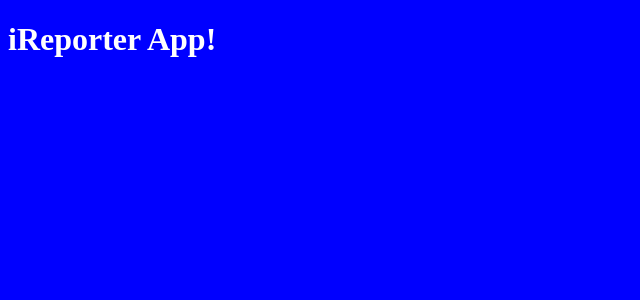
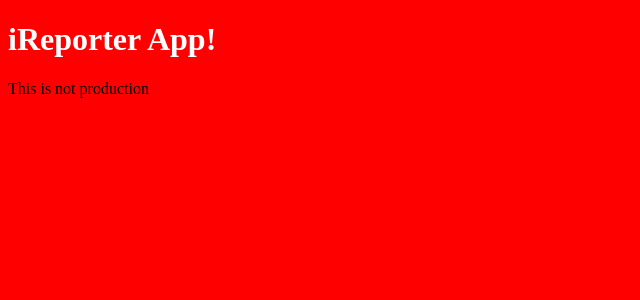
Before and after one commit to uniqueayo1988/iReporter-frontend, a React app: page / in a window 1280 px wide. Shown: the top 300 px of the page, without its empty margins (0-640 px from the left). Built offline with nearby package versions, Linux system fonts and the light colour scheme.

Commit message:
Chore(heroku): Set up app for production
- Install express
- Configure server file
- Setup heroku account

[Finishes #165486276]

```diff
--- a/package.json
+++ b/package.json
@@ -4,6 +4,8 @@
   "description": "The iReporter is an App that helps to send Intervention and Red-flag reports",
   "main": "index.js",
   "scripts": {
+    "start": "node server.js",
+    "heroku-postbuild": "npm run build",
     "test": "echo \"Error: no test specified\" && exit 1",
     "start:dev": "webpack-dev-server --open --config webpack.config.js --env.NODE_ENV=local",
     "build": "webpack --config webpack.config.js --env.production"
@@ -37,6 +39,7 @@
     "webpack-dev-server": "^3.3.1"
   },
   "dependencies": {
+    "express": "^4.16.4",
     "react": "^16.8.6",
     "react-dom": "^16.8.6"
   }
--- a/src/App.js
+++ b/src/App.js
@@ -5,6 +5,7 @@ class App extends Component {
     return (
       <div>
         <h1>iReporter App!</h1>
+        <p>This is not production</p>
       </div>
     );
   }
--- a/src/scss/style.scss
+++ b/src/scss/style.scss
@@ -1,11 +1,15 @@
 $theme-font: verdana, sans-serif;
-$themeColor-Light: blue;
+$themeColor-Light: red;
 $themeColor-Dark: white;
+$para: black;
 
 body {
   font: $theme-font;
   background-color: $themeColor-Light;
   h1, h2 {
-      color: $themeColor-Dark
+      color: $themeColor-Dark;
+  }
+  p {
+  	color: $para;
   }
 }
```
Also changed, not shown: server.js (added, +12 -0 lines).
